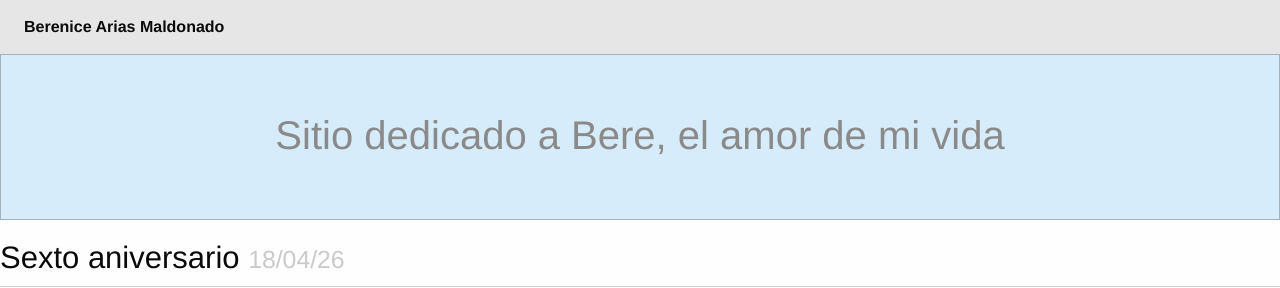
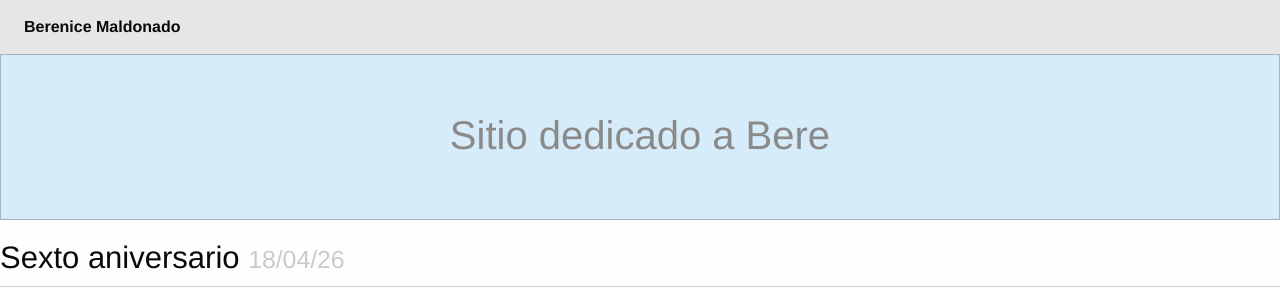
Before and after one commit to muttondoto/Website, a Flask app: template templates/Bere.html in a window 1280 px wide. Shown: the top 288 px of the page. Run offline with Flask 3, Linux system fonts and the light colour scheme; the template is opened without the code that fills it, so the values that code supplies are empty; some libraries are stand-ins or nearby versions.

Commit message:
el amor de mi vida

```diff
--- a/templates/Bere.html
+++ b/templates/Bere.html
@@ -12,14 +12,14 @@
     <div class="top-bar">
       <div class="top-bar-left">
         <ul class="menu">
-          <li class="menu-text">Berenice Arias Maldonado</li>
+          <li class="menu-text">Berenice Maldonado</li>
         </ul>
       </div>
     </div>
 
     <div class="callout large primary">
       <div class="row column text-center">
-        <h2 class="subheader">Sitio dedicado a Bere, el amor de mi vida</h2>
+        <h2 class="subheader">Sitio dedicado a Bere</h2>
       </div>
     </div>
 
@@ -78,7 +78,7 @@ Desde hace años no dejo de preguntarme cada noche qué es lo que realmente es v
          <audio controls><source src="static/TLOZ.ogg" type="audio/ogg"> </audio>
         <div class="callout">
           <ul class="menu simple">
-            <li>Es como nos imagino siendo gatitos mi vida hermosa.</li>
+            <li>Es como nos imagino siendo gatitos.</li>
             <a href="http://einar.einndoto.win/downloads/kitties.png" class="button">Descargar</a>
           </ul>
         </div>
```
